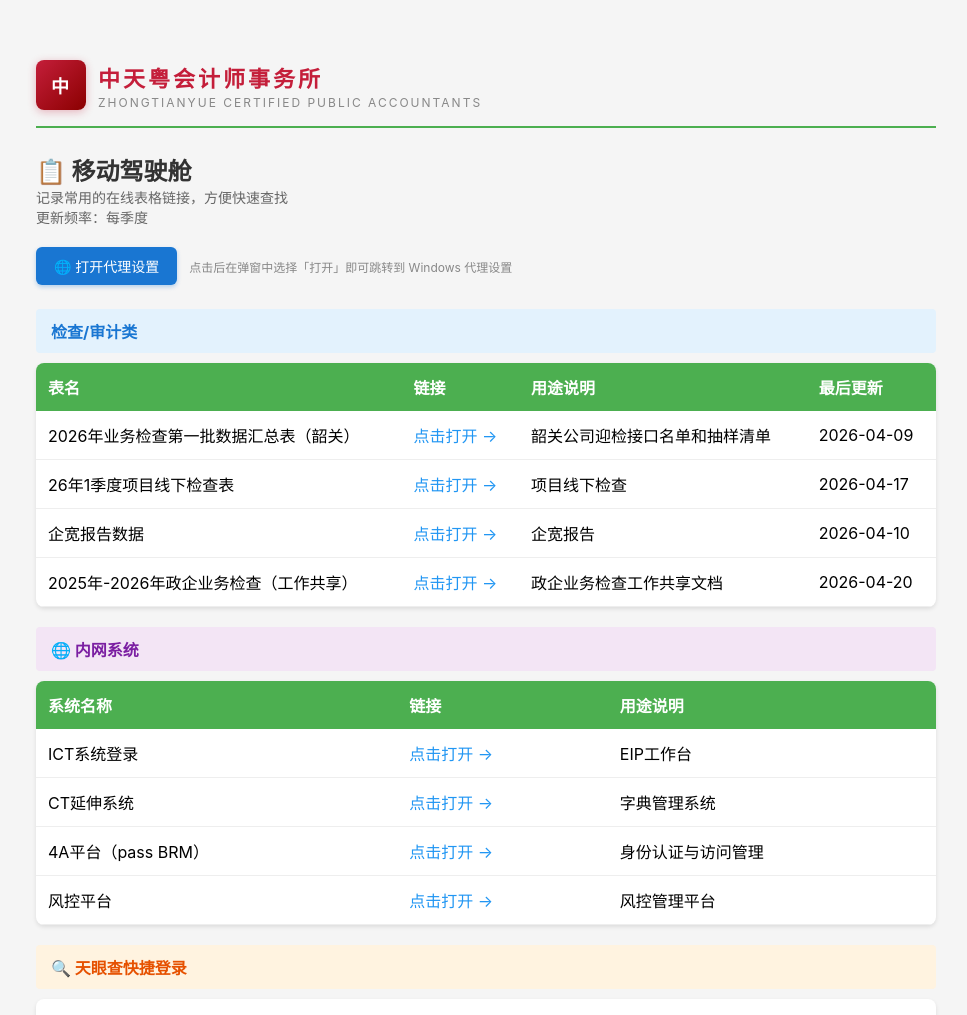
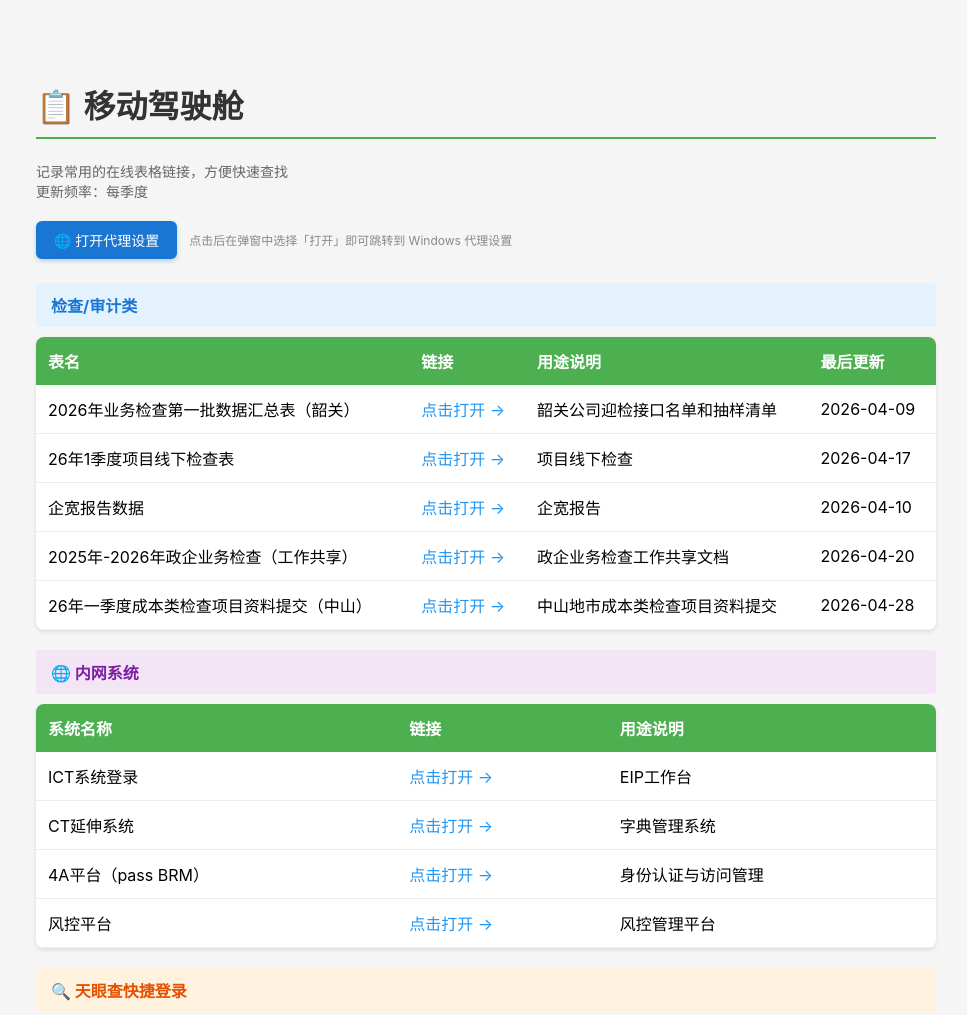
Before and after one commit to YY-x-cpu/gmcc-online-index, a plain HTML site: page index.html in a window 1280 px wide. Shown: the top 1015 px of the page, without its empty margins (154-1121 px from the left). Drawn offline with Linux system fonts and the light colour scheme.

Commit message:
chore: 更新移动驾驶舱页面

```diff
--- a/index.html
+++ b/index.html
@@ -3,16 +3,10 @@
 <head>
     <meta charset="UTF-8">
     <meta name="viewport" content="width=device-width, initial-scale=1.0">
-    <title>中天粤-移动驾驶舱</title>
+    <title>移动驾驶舱</title>
     <style>
         body { font-family: -apple-system, BlinkMacSystemFont, "Segoe UI", Roboto, "Helvetica Neue", Arial, sans-serif; max-width: 900px; margin: 40px auto; padding: 20px; background: #f5f5f5; }
-        .header { display: flex; align-items: center; gap: 20px; margin-bottom: 24px; padding-bottom: 16px; border-bottom: 2px solid #4CAF50; }
-        .logo { display: flex; align-items: center; gap: 12px; }
-        .logo-icon { width: 50px; height: 50px; background: linear-gradient(135deg, #c41e3a 0%, #8b0000 100%); border-radius: 8px; display: flex; align-items: center; justify-content: center; color: white; font-weight: bold; font-size: 18px; letter-spacing: 2px; box-shadow: 0 2px 8px rgba(196,30,58,0.3); }
-        .logo-text { display: flex; flex-direction: column; }
-        .logo-main { font-size: 22px; font-weight: bold; color: #c41e3a; letter-spacing: 3px; }
-        .logo-sub { font-size: 12px; color: #888; letter-spacing: 2px; margin-top: 2px; }
-        h1 { color: #333; margin: 0; font-size: 24px; border-bottom: none; padding-bottom: 0; }
+        h1 { color: #333; border-bottom: 2px solid #4CAF50; padding-bottom: 10px; }
         .info { color: #666; font-size: 14px; margin-bottom: 20px; }
         table { width: 100%; border-collapse: collapse; background: white; box-shadow: 0 2px 4px rgba(0,0,0,0.1); border-radius: 8px; overflow: hidden; }
         th { background: #4CAF50; color: white; padding: 12px; text-align: left; }
@@ -45,15 +39,6 @@
     </style>
 </head>
 <body>
-    <div class="header">
-        <div class="logo">
-            <div class="logo-icon">中</div>
-            <div class="logo-text">
-                <span class="logo-main">中天粤会计师事务所</span>
-                <span class="logo-sub">ZHONGTIANYUE CERTIFIED PUBLIC ACCOUNTANTS</span>
-            </div>
-        </div>
-    </div>
     <h1>📋 移动驾驶舱</h1>
     <div class="info">
         记录常用的在线表格链接，方便快速查找<br>
@@ -94,6 +79,12 @@
                 <td><a href="https://www.kdocs.cn/join/ghqgjo2" target="_blank">点击打开 →</a></td>
                 <td>政企业务检查工作共享文档</td>
                 <td>2026-04-20</td>
+            </tr>
+            <tr>
+                <td>26年一季度成本类检查项目资料提交（中山）</td>
+                <td><a href="http://yun.139.com/m/#/invitation?type=1&msgId=4460709960591439656" target="_blank">点击打开 →</a></td>
+                <td>中山地市成本类检查项目资料提交</td>
+                <td>2026-04-28</td>
             </tr>
         </tbody>
     </table>
@@ -167,7 +158,7 @@
     </div>
 
     <div class="footer">
-        最后整理时间：2026-04-21
+        最后整理时间：2026-04-28
     </div>
 
     <script>
```
